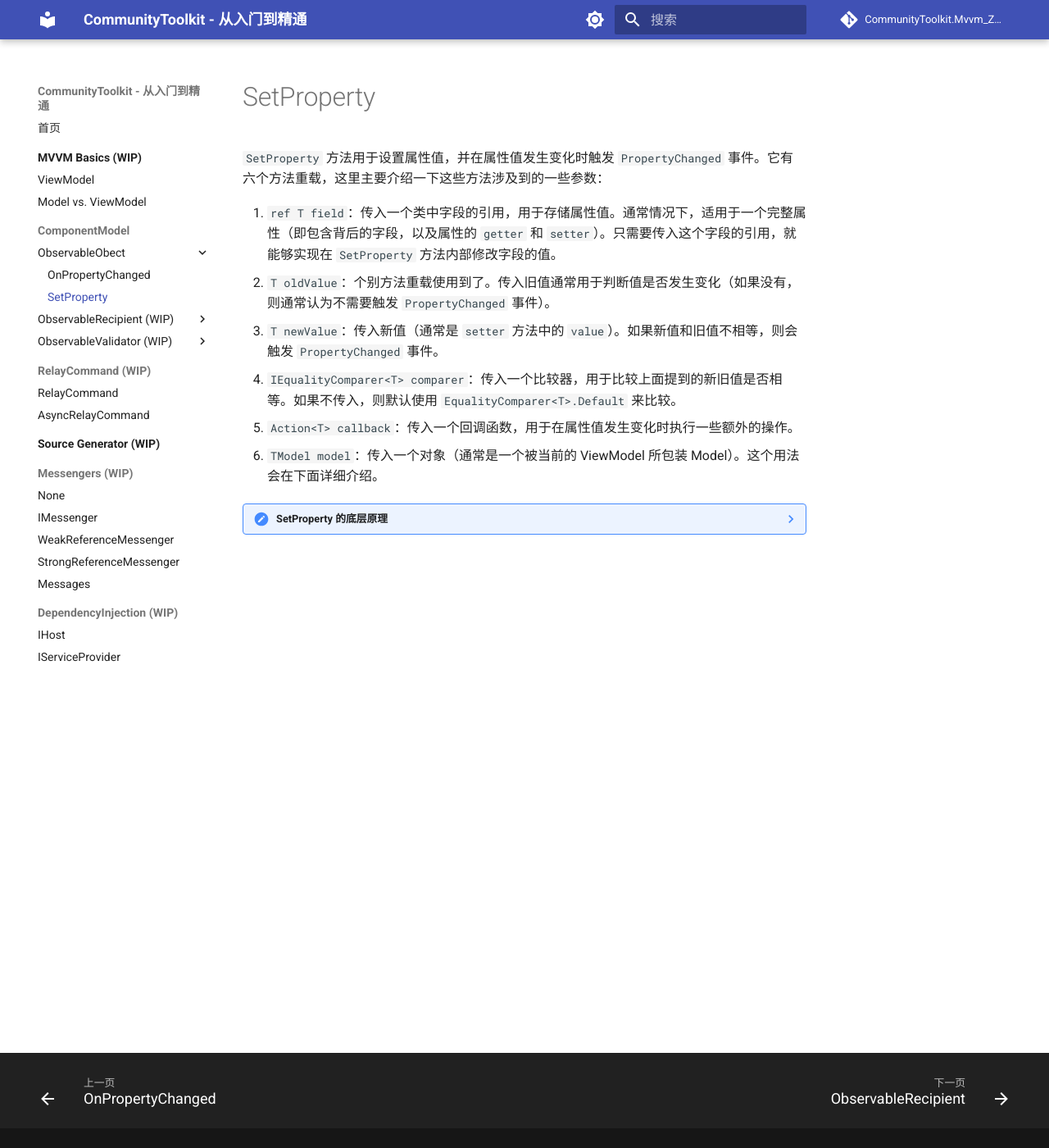
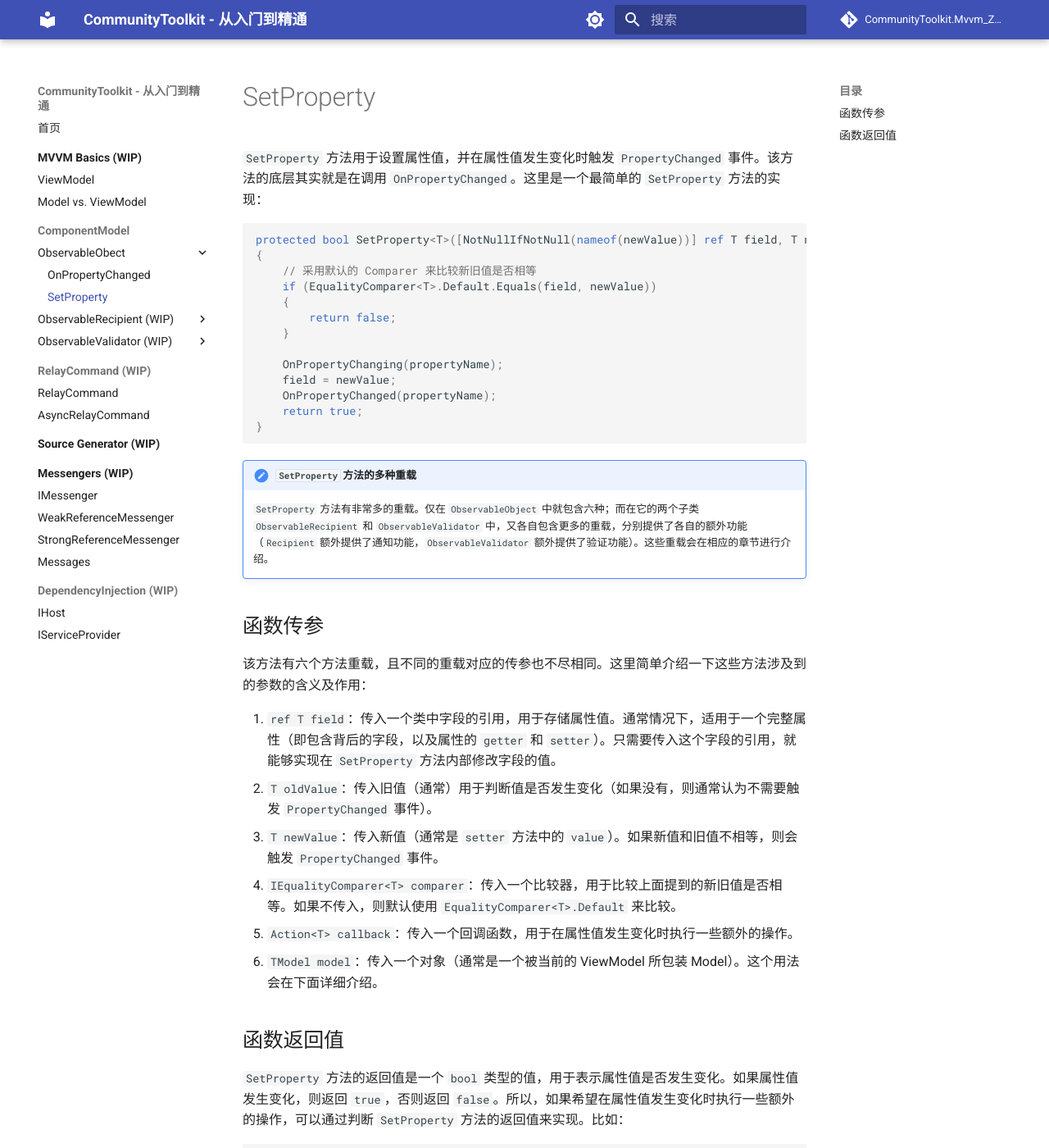
Before and after one commit to BYJRK/CommunityToolkit.Mvvm_ZeroToHero, an MkDocs documentation site: the page built from docs/ComponentModel/ObservableObject/SetProperty.md, in a window 1280 px wide and 1400 px high. Shown: the whole window at 82% size. Built offline with MkDocs 1.6.1 and Material for MkDocs 9.7.7, drawn with Linux system fonts in a browser that asks for light colours; comment, search, counter and statistics services are not loaded; some of the changed text lies outside the part shown.

Commit message:
Add more contents

````diff
--- a/docs/ComponentModel/ObservableObject/SetProperty.md
+++ b/docs/ComponentModel/ObservableObject/SetProperty.md
@@ -1,31 +1,53 @@
 # SetProperty
 
-`SetProperty` 方法用于设置属性值，并在属性值发生变化时触发 `PropertyChanged` 事件。它有六个方法重载，这里主要介绍一下这些方法涉及到的一些参数：
+`SetProperty` 方法用于设置属性值，并在属性值发生变化时触发 `PropertyChanged` 事件。该方法的底层其实就是在调用 `OnPropertyChanged`。这里是一个最简单的 `SetProperty` 方法的实现：
+
+```csharp
+protected bool SetProperty<T>([NotNullIfNotNull(nameof(newValue))] ref T field, T newValue, [CallerMemberName] string? propertyName = null)
+{
+    // 采用默认的 Comparer 来比较新旧值是否相等
+    if (EqualityComparer<T>.Default.Equals(field, newValue))
+    {
+        return false;
+    }
+
+    OnPropertyChanging(propertyName);
+    field = newValue;
+    OnPropertyChanged(propertyName);
+    return true;
+}
+```
+
+!!! note "`SetProperty` 方法的多种重载"
+    `SetProperty` 方法有非常多的重载。仅在 `ObservableObject` 中就包含六种；而在它的两个子类 `ObservableRecipient` 和 `ObservableValidator` 中，又各自包含更多的重载，分别提供了各自的额外功能（`Recipient` 额外提供了通知功能，`ObservableValidator` 额外提供了验证功能）。这些重载会在相应的章节进行介绍。
+
+## 函数传参
+
+该方法有六个方法重载，且不同的重载对应的传参也不尽相同。这里简单介绍一下这些方法涉及到的参数的含义及作用：
 
 1. `ref T field`：传入一个类中字段的引用，用于存储属性值。通常情况下，适用于一个完整属性（即包含背后的字段，以及属性的 `getter` 和 `setter`）。只需要传入这个字段的引用，就能够实现在 `SetProperty` 方法内部修改字段的值。
-2. `T oldValue`：个别方法重载使用到了。传入旧值通常用于判断值是否发生变化（如果没有，则通常认为不需要触发 `PropertyChanged` 事件）。
+2. `T oldValue`：传入旧值（通常）用于判断值是否发生变化（如果没有，则通常认为不需要触发 `PropertyChanged` 事件）。
 3. `T newValue`：传入新值（通常是 `setter` 方法中的 `value`）。如果新值和旧值不相等，则会触发 `PropertyChanged` 事件。
 4. `IEqualityComparer<T> comparer`：传入一个比较器，用于比较上面提到的新旧值是否相等。如果不传入，则默认使用 `EqualityComparer<T>.Default` 来比较。
 5. `Action<T> callback`：传入一个回调函数，用于在属性值发生变化时执行一些额外的操作。
 6. `TModel model`：传入一个对象（通常是一个被当前的 ViewModel 所包装 Model）。这个用法会在下面详细介绍。
 
-??? NOTE "SetProperty 的底层原理"
-    `SetProperty` 方法的底层其实就是在调用 `OnPropertyChanged` 方法。这里是一个最简单的 `SetProperty` 方法的实现：
+## 函数返回值
 
-    ```csharp
-    protected bool SetProperty<T>([NotNullIfNotNull(nameof(newValue))] ref T field, T newValue, [CallerMemberName] string? propertyName = null)
+`SetProperty` 方法的返回值是一个 `bool` 类型的值，用于表示属性值是否发生变化。如果属性值发生变化，则返回 `true`，否则返回 `false`。所以，如果希望在属性值发生变化时执行一些额外的操作，可以通过判断 `SetProperty` 方法的返回值来实现。比如：
+
+```csharp
+private string _name;
+
+public string Name
+{
+    get => _name;
+    set
     {
-        if (EqualityComparer<T>.Default.Equals(field, newValue))
+        if (SetProperty(ref _name, value, nameof(Name)))
         {
-            return false;
+            // 属性值发生变化时，执行一些额外的操作
         }
-
-        OnPropertyChanging(propertyName);
-
-        field = newValue;
-
-        OnPropertyChanged(propertyName);
-
-        return true;
     }
-    ```
+}
+```
--- a/docs/ComponentModel/ObservableRecipient.md
+++ b/docs/ComponentModel/ObservableRecipient.md
@@ -0,0 +1,4 @@
+# ObservableRecipient
+
+!!! tip 提示
+    `ObservableRecipient` 是 `ObservableObject` 的子类，它提供了一些额外的功能，用于实现一个可接收消息的对象。在学习这个类的用法之前，建议先学习并掌握 `IMessenger` 的用法。见[相关章节](../Messengers/index.md)。
--- /dev/null
+++ b/docs/Messengers/index.md
@@ -0,0 +1,21 @@
+# Messengers
+
+Messenger 是一个消息传递机制，它可以让对象之间进行通信，而不需要它们之间有直接的引用关系。从设计模式的角度来说，Messenger 其实是中介者模式的一种实现。
+
+![中介者模式](assets/mediator.png)
+
+可以看出，在使用中介者模式之后，个模块之间不再呈现出网状结构，而是变成了星状结构。这样一来，模块之间的耦合就会大大降低，代码也会变得更加简洁。
+
+## 在有 Messenger 之前
+
+设想一下，平常如果想要实现两个 ViewModel 之间的通信（比如 A 调用 B 的方法，或 A 获取 B 中某个属性的值），我们会采用哪些做法呢？一般来说无外乎下面几种：
+
+1. 想办法将 B 的实例的引用传递给 A，比如将 B 的实例保存为 A 的成员（属性或字段），然后在 A 中调用访问这个成员（饮用的传递通常在 A 的构造函数中完成）
+2. 在 A 中定义一个事件，然后在 B 中订阅这个事件（这里仍然需要想办法传递引用），当 A 中触发这个事件时，B 中的方法就会被调用
+3. 为 B 实现单例模式，然后在 A 中通过 `B.Instance` 来调用 B 的方法或获取 B 的属性值
+
+但是这些方法均存在一个问题：**模块之间存在耦合**。比如，如果我们想要将 B 替换成 C，那么就需要修改 A 的代码；更糟的是，如果我们想让 A 能够与更多的类通信，那么就需要在 A 中添加更多的属性、事件或方法。这样一来，A 和 B 之间的耦合就会越来越严重，代码也会变得越来越难以维护。
+
+## Messenger 背后的原理
+
+Messenger 背后的原理可以想象成一个字典，它的键是消息的类型，值是一个委托列表。在注册时，我们会将类的对象和一个回调函数（委托）作为值添加到字典中；在发送消息时，我们会根据消息的类型从字典中取出对应的委托列表，然后依次调用这些委托。
````
Also changed, not shown: docs/MVVM Basics/index.md (+1 -1 lines), docs/Messengers/Messages/index.md (added), docs/Messengers/assets/mediator.png (added).
